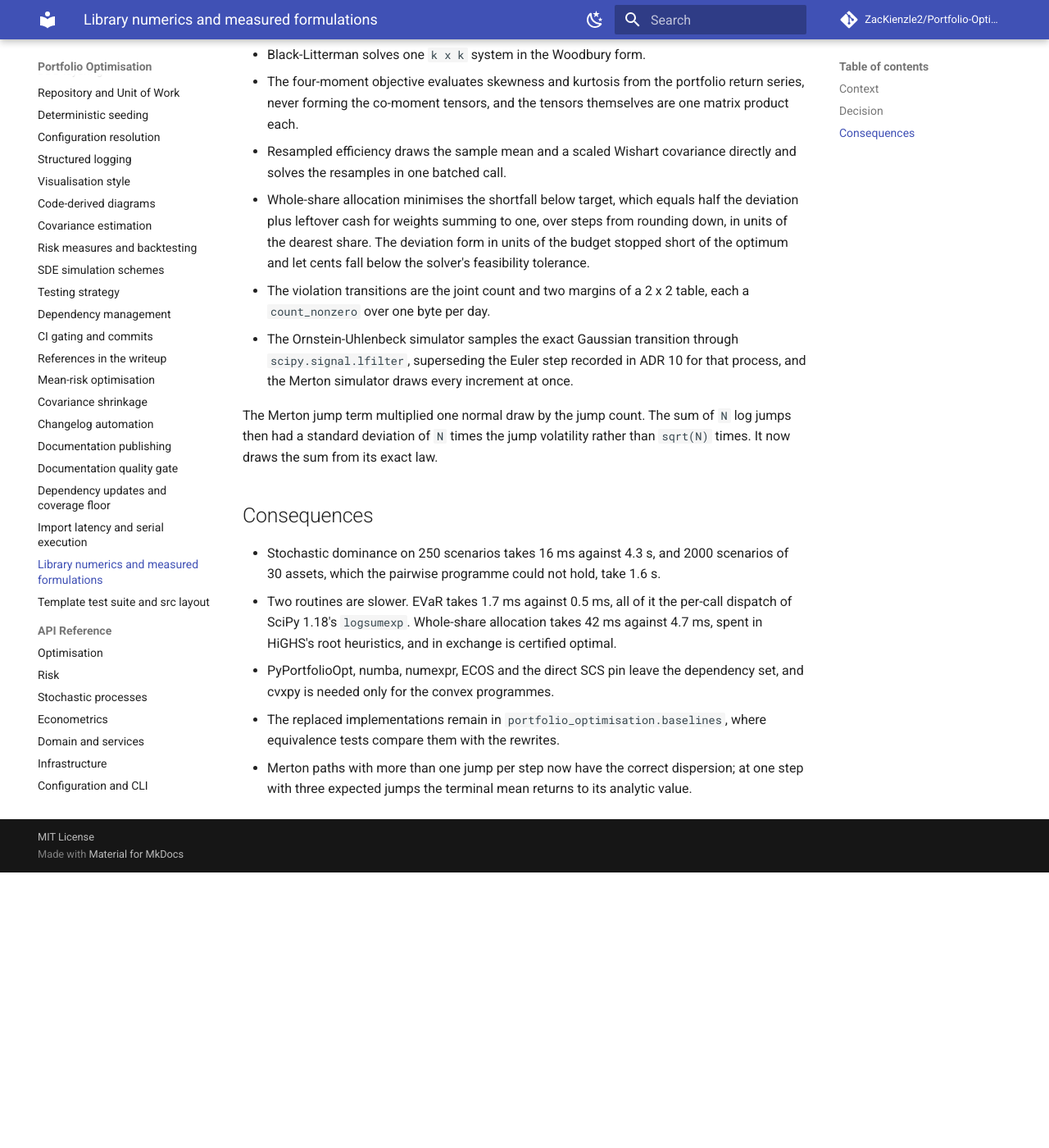
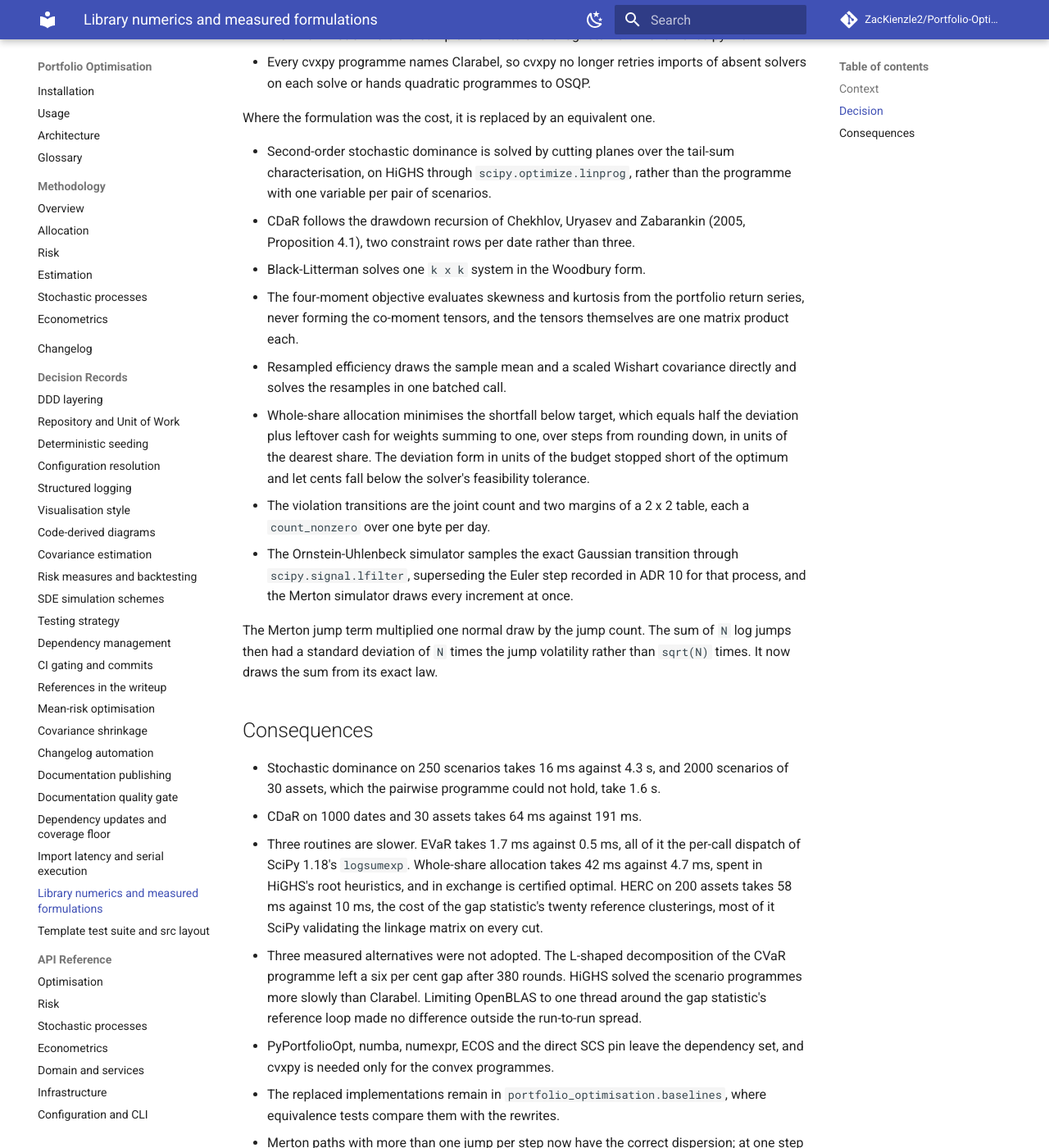
Before and after one commit to ZacKienzle2/Portfolio-Optimisation, an MkDocs documentation site: the page built from docs/adr/0022-library-numerics-and-measured-formulations.md, in a window 1280 px wide and 1400 px high, scrolled down 1178 px. Shown: the whole window at 82% size. Built offline with MkDocs 1.6.1 and Material for MkDocs 9.7.7, drawn with Linux system fonts in a browser that asks for light colours; comment, search, counter and statistics services are not loaded; before the commit the page ends 2242 px from its top, so only the background shows below that; some of the changed text lies outside the part shown.

Commit message:
docs(writeup): record HERC, CDaR, solver and fitter findings with the new allocators
The performance appendix now describes HERC as Raffinot (2018) specifies it, with the gap statistic of Tibshirani, Walther and Hastie (2001), and reports its cost: 58 ms against 10 ms on 200 assets, most of it SciPy validating the linkage matrix on each of 210 cuts. CDaR follows the Chekhlov, Uryasev and Zabarankin recursion at a third of the time. Naming Clarabel removes 4 ms of import retries from every solve.

The measured alternatives that were not adopted are recorded with their numbers. The L-shaped decomposition of Kunzi-Bay and Mayer left a six per cent gap after 380 rounds, HiGHS was slower than Clarabel on the scenario programmes, and a one-thread OpenBLAS limit around the gap statistic changed nothing outside the spread. The Ornstein-Uhlenbeck bound on sigma is replaced by the closed-form estimators of Tang and Chen (2009).

Ten references come from the registrar through the thesis bibliography tool. Crossref lists only the first author of Mansini, Ogryczak and Speranza (2003), so the author field follows the title page, and the SIAM record for Kelley (1960) has a comma in its key, so its fields sit under a valid one. ADR 0022 gains the same decisions and consequences.

```diff
--- a/docs/adr/0022-library-numerics-and-measured-formulations.md
+++ b/docs/adr/0022-library-numerics-and-measured-formulations.md
@@ -6,55 +6,66 @@
 ## Context
 
 A review of the implementation against its dependencies found routines written
-by hand that a dependency already provides, formulations whose cost grows
-faster than the problem requires, and one numerical defect. Each finding was
-timed with pyperf before and after the change, and each replacement was checked
-against the version it replaced. The accompanying writeup reviews the
-literature behind every item.
+by hand that a dependency already provides, formulations whose cost grows faster
+than the problem requires, and one numerical defect. Each finding was timed with
+pyperf before and after the change, and each replacement was checked against the
+version it replaced. The accompanying writeup reviews the literature behind
+every item.
 
 ## Decision
 
 Where a dependency implements a routine, the package calls it.
 
-- The HRP seriation is SciPy's `leaves_list`, replacing a quadratic list
-  splice, and HRP, HERC and NCO share one clustering module.
+- The HRP seriation is SciPy's `leaves_list`, replacing a quadratic list splice,
+  and HRP, HERC and NCO share one clustering module.
 - Correlation from covariance is statsmodels' `cov2corr`, the clipped
   correlation is `corr_clipped`, and the copula correlation is the Kendall-tau
   inversion of statsmodels' `StudentTCopula.fit_corr_param`.
-- The Entropic Value-at-Risk uses `scipy.special.logsumexp`, the Sharpe
-  moments `scipy.stats.skew` and `kurtosis`, and the bootstrap loop arch's
+- The Entropic Value-at-Risk uses `scipy.special.logsumexp`, the Sharpe moments
+  `scipy.stats.skew` and `kurtosis`, and the bootstrap loop arch's
   `StationaryBootstrap.apply`.
 - The CVaR and CDaR programmes state their tail with cvxpy's `cvar` atom.
-- Whole-share allocation is a mixed-integer programme for
-  `scipy.optimize.milp`, and the efficient frontier a cvxpy parameterised
-  programme, which removes PyPortfolioOpt.
-- The Marchenko-Pastur fit reads a kernel density that statsmodels computes
-  once by Silverman's binned FFT, rather than summing every kernel at every
-  grid point for each candidate variance.
-- yfinance retries transient errors itself through its `retries` setting,
-  which removes the retry module.
+- Whole-share allocation is a mixed-integer programme for `scipy.optimize.milp`,
+  and the efficient frontier a cvxpy parameterised programme, which removes
+  PyPortfolioOpt.
+- The Marchenko-Pastur fit reads a kernel density that statsmodels computes once
+  by Silverman's binned FFT, rather than summing every kernel at every grid
+  point for each candidate variance.
+- yfinance retries transient errors itself through its `retries` setting, which
+  removes the retry module.
+- HERC cuts the dendrogram with SciPy's `fcluster` at the number of clusters the
+  gap statistic chooses, following Raffinot (2018) in place of a bisection of
+  the seriated order.
+- The Ornstein-Uhlenbeck fit is statsmodels' `AutoReg`, whose least-squares
+  estimates give the closed-form maximum likelihood estimators of Tang and Chen
+  (2009), and the geometric Brownian motion fit is the sample moments of the log
+  returns. This removes pymle.
+- Every cvxpy programme names Clarabel, so cvxpy no longer retries imports of
+  absent solvers on each solve or hands quadratic programmes to OSQP.
 
 Where the formulation was the cost, it is replaced by an equivalent one.
 
 - Second-order stochastic dominance is solved by cutting planes over the
   tail-sum characterisation, on HiGHS through `scipy.optimize.linprog`, rather
   than the programme with one variable per pair of scenarios.
+- CDaR follows the drawdown recursion of Chekhlov, Uryasev and Zabarankin (2005,
+  Proposition 4.1), two constraint rows per date rather than three.
 - Black-Litterman solves one `k x k` system in the Woodbury form.
 - The four-moment objective evaluates skewness and kurtosis from the portfolio
-  return series, never forming the co-moment tensors, and the tensors
-  themselves are one matrix product each.
+  return series, never forming the co-moment tensors, and the tensors themselves
+  are one matrix product each.
 - Resampled efficiency draws the sample mean and a scaled Wishart covariance
   directly and solves the resamples in one batched call.
-- Whole-share allocation minimises the shortfall below target, which equals
-  half the deviation plus leftover cash for weights summing to one, over steps
-  from rounding down, in units of the dearest share. The deviation form in
-  units of the budget stopped short of the optimum and let cents fall below the
-  solver's feasibility tolerance.
+- Whole-share allocation minimises the shortfall below target, which equals half
+  the deviation plus leftover cash for weights summing to one, over steps from
+  rounding down, in units of the dearest share. The deviation form in units of
+  the budget stopped short of the optimum and let cents fall below the solver's
+  feasibility tolerance.
 - The violation transitions are the joint count and two margins of a 2 x 2
   table, each a `count_nonzero` over one byte per day.
-- The Ornstein-Uhlenbeck simulator samples the exact Gaussian transition
-  through `scipy.signal.lfilter`, superseding the Euler step recorded in ADR 10
-  for that process, and the Merton simulator draws every increment at once.
+- The Ornstein-Uhlenbeck simulator samples the exact Gaussian transition through
+  `scipy.signal.lfilter`, superseding the Euler step recorded in ADR 10 for that
+  process, and the Merton simulator draws every increment at once.
 
 The Merton jump term multiplied one normal draw by the jump count. The sum of
 `N` log jumps then had a standard deviation of `N` times the jump volatility
@@ -63,16 +74,24 @@
 ## Consequences
 
 - Stochastic dominance on 250 scenarios takes 16 ms against 4.3 s, and 2000
-  scenarios of 30 assets, which the pairwise programme could not hold, take
-  1.6 s.
-- Two routines are slower. EVaR takes 1.7 ms against 0.5 ms, all of it the
-  per-call dispatch of SciPy 1.18's `logsumexp`. Whole-share allocation takes
-  42 ms against 4.7 ms, spent in HiGHS's root heuristics, and in exchange is
-  certified optimal.
+  scenarios of 30 assets, which the pairwise programme could not hold, take 1.6
+  s.
+- CDaR on 1000 dates and 30 assets takes 64 ms against 191 ms.
+- Three routines are slower. EVaR takes 1.7 ms against 0.5 ms, all of it the
+  per-call dispatch of SciPy 1.18's `logsumexp`. Whole-share allocation takes 42
+  ms against 4.7 ms, spent in HiGHS's root heuristics, and in exchange is
+  certified optimal. HERC on 200 assets takes 58 ms against 10 ms, the cost of
+  the gap statistic's twenty reference clusterings, most of it SciPy validating
+  the linkage matrix on every cut.
+- Three measured alternatives were not adopted. The L-shaped decomposition of
+  the CVaR programme left a six per cent gap after 380 rounds. HiGHS solved the
+  scenario programmes more slowly than Clarabel. Limiting OpenBLAS to one thread
+  around the gap statistic's reference loop made no difference outside the
+  run-to-run spread.
 - PyPortfolioOpt, numba, numexpr, ECOS and the direct SCS pin leave the
   dependency set, and cvxpy is needed only for the convex programmes.
 - The replaced implementations remain in `portfolio_optimisation.baselines`,
   where equivalence tests compare them with the rewrites.
-- Merton paths with more than one jump per step now have the correct
-  dispersion; at one step with three expected jumps the terminal mean returns to
-  its analytic value.
+- Merton paths with more than one jump per step now have the correct dispersion;
+  at one step with three expected jumps the terminal mean returns to its
+  analytic value.
```
Also changed, not shown: 2 other files.
